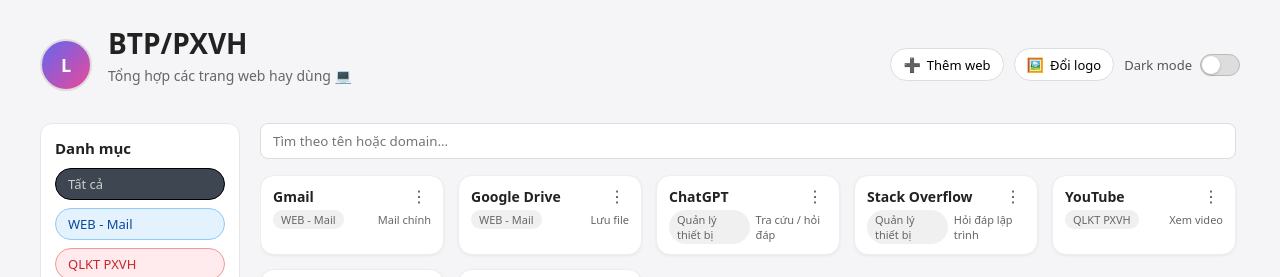
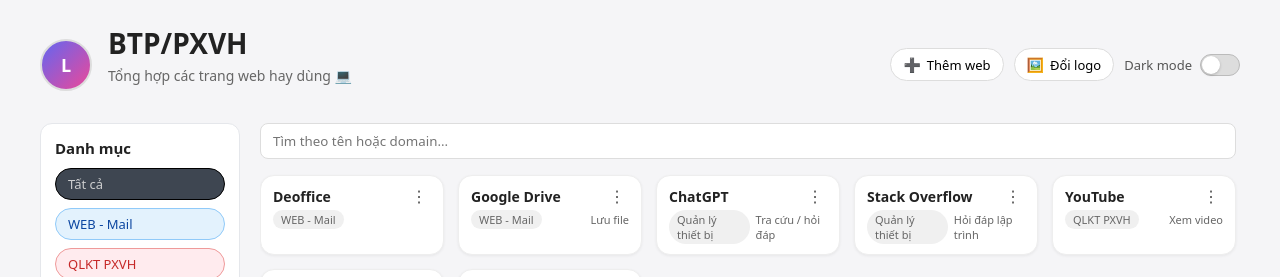
Before and after one commit to sumhachi/BTPcommon, a plain HTML site: page index.html in a window 1280 px wide. Shown: the top 277 px of the page. Drawn offline with Linux system fonts and the light colour scheme.

Commit message:
Add files via upload

```diff
--- a/index.html
+++ b/index.html
@@ -690,7 +690,9 @@
 
     // ===== dữ liệu web mặc định =====
     const defaultSites = [
-      { name: "Gmail", url: "https://mail.google.com", category: "WEB - Mail", note: "Mail chính" },
+      { name: "Deoffice", url: "https://doffice.genco3.com/project", category: "WEB - Mail", note: "" },
+
+
       { name: "Google Drive", url: "https://drive.google.com", category: "WEB - Mail", note: "Lưu file" },
       { name: "ChatGPT", url: "https://chat.openai.com", category: "Quản lý thiết bị", note: "Tra cứu / hỏi đáp" },
       { name: "Stack Overflow", url: "https://stackoverflow.com", category: "Quản lý thiết bị", note: "Hỏi đáp lập trình" },
```
